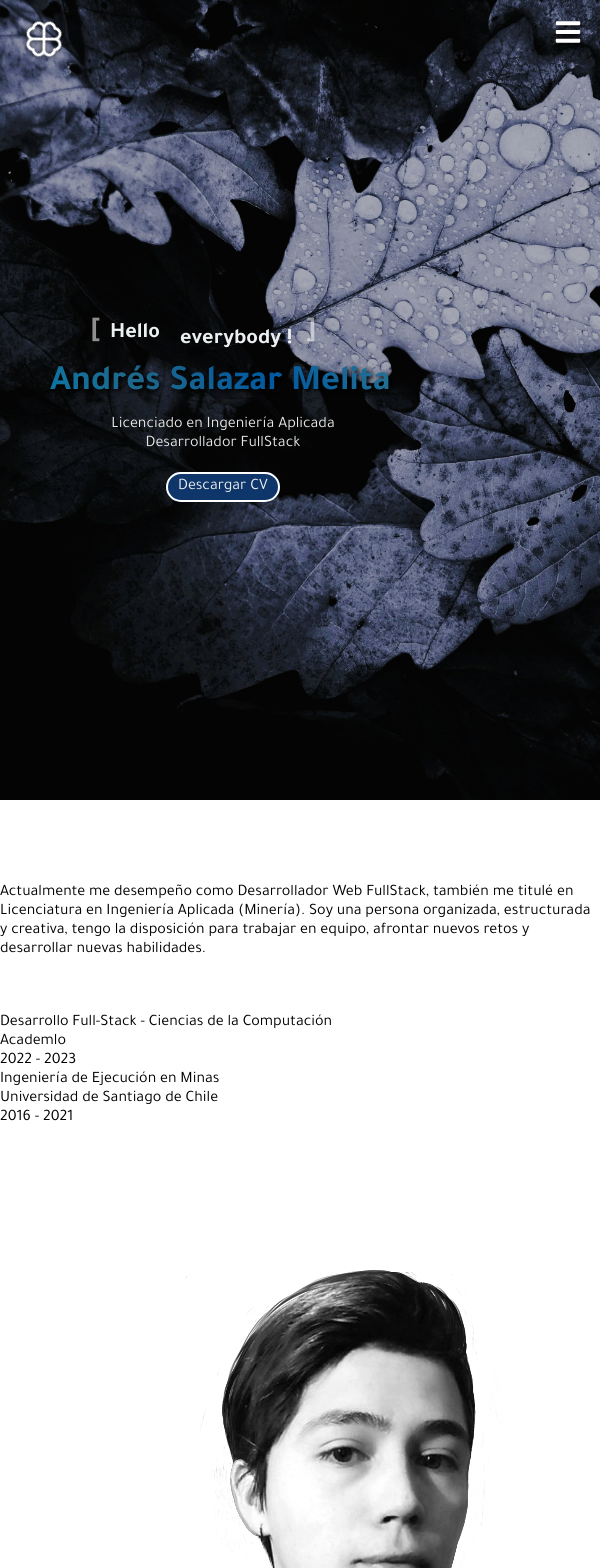
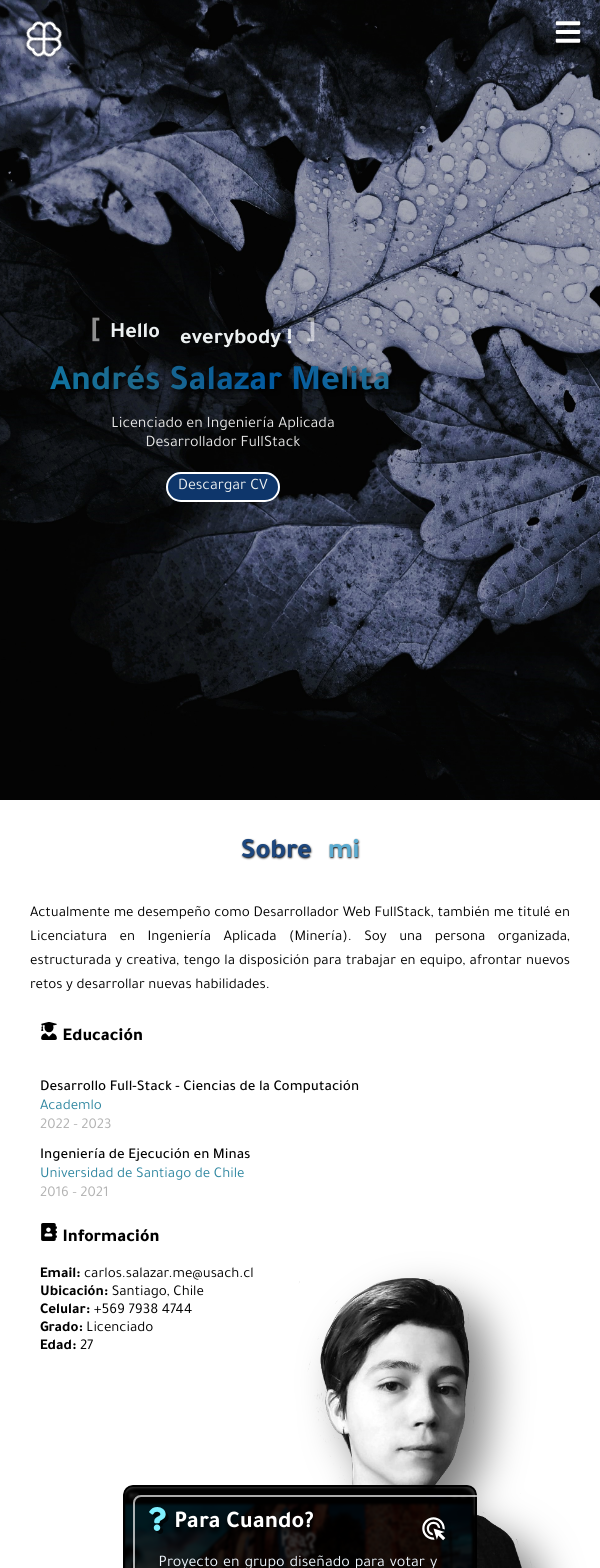
Before and after one commit to Andresmelita/portfolio-casm, a React (Vite) app: page / in a window 600 px wide. Shown: the top 1568 px of the page. Built offline with nearby package versions, Linux system fonts and the light colour scheme.

Commit message:
about me design modified

```diff
--- a/src/components/About/about.scss
+++ b/src/components/About/about.scss
@@ -525,6 +525,186 @@
     }
 }
 @media (min-width: 480px) and (max-width: 767px) {
+    .about-container {
+        display: flex;
+        flex-direction: column;
+        overflow: hidden;
+        padding-top: 18px;
+        flex-wrap: nowrap;
+        position: relative;
+        flex-direction: column;
+        height: max-content;
+        width: 100%;
+        background-color: rgb(255, 255, 255);
+        color: rgb(0, 0, 0);
+
+        .about-title {
+            margin-top: 18px;
+            margin-bottom: 18px;
+            display: flex;
+            justify-content: center;
+            flex-wrap: wrap;
+            margin-left: 0px;
+            align-self: center;
+            height: 40px;
+            width: 40%;
+
+            .title {
+                text-align: center;
+                display: flex;
+                font-size: 28px;
+                color: rgb(29, 71, 126);
+                gap: 1rem;
+                text-shadow: 0.5px 0.5px 2px black;
+            }
+            .title-p {
+                color: rgb(92, 172, 209);
+                align-self: center;
+                text-align: center;
+                font-size: 28px;
+            }
+        }
+
+        .about-body {
+            padding-top:8px;
+            display: flex;
+            flex-direction: row;
+            flex-wrap: wrap;
+            width: 90%;
+            margin: auto;
+
+            .about-description {
+                display: flex;
+                flex-direction: column;
+                justify-content: center;
+                text-align: justify;
+                width: 100%;
+                height: max-content;
+                margin-left: 0px;
+                margin-bottom: 0px;
+                color: rgb(0, 0, 0);
+                gap: 1.5rem;
+                order: 1;
+
+                .myName {
+                    font-weight: 600;
+                    line-height: 1.6;
+                    display: none;
+                    font-size: 22px;
+                    margin-right: 100px;
+                    padding-left: 30px;
+
+                }
+
+                .paragraph {
+                    line-height: 1.6;
+                    font-size: 15px;
+                    margin-right: 0px;
+                    padding-left: 0px;
+                }
+
+                .about-information {
+                    display: flex;
+                    flex-direction: column;
+                    flex-wrap: nowrap;
+                    gap: 10px;
+                    padding-left: 0px;
+                    margin-top: 0px;
+
+                    .information-education, .information {
+                        text-decoration: none;
+                        text-indent: 0px;
+                        width: 400px;
+                        height: max-content;
+                        margin-left: 10px;
+
+
+                        .education-title {
+                            margin-bottom: 0px;
+                            margin-left: 0px;
+                            font-weight: 800;
+                            font-size: 18px;
+                            color: black;
+                        }
+
+                        .myInformation-title {
+                            margin-bottom: -10px;
+                            font-weight: 800;
+                            font-size: 18px;
+                            color: black;
+                            line-height: 1rem;
+                        }
+
+                        .myInformation {
+                            width: 500px;
+                            font-size: 16px;
+                            display: flex;
+                            flex-direction:column-reverse;
+                            padding-left: 0px;
+
+                            .datum {
+                                width: 400px;
+                                font-size: 15px;
+                                padding-bottom: px;
+                                color: black;
+
+                                span {
+                                    font-weight: 600;
+                                    color: black;
+                                }
+                            }
+                        }
+
+                        .education {
+                            margin-bottom: 10px;
+                            margin-left: 0px;
+                            font-size: 15px;
+                            line-height: 1.2rem;
+
+                            li {
+                                margin-left: 0px;
+                            }
+
+                            .year {
+                                color: rgb(179, 179, 179);
+
+                            }
+
+                            .career {
+                                color: black;
+                                font-weight: 500;
+                            }
+
+                            .institution {
+                                color: rgb(47, 135, 161);
+                            }
+                        }
+                    }
+                }
+
+            }
+
+            .about-img {
+                display: flex;
+                position: relative;
+                order: 2;
+                height: 100%;
+                width: 60vw;
+                margin: auto;
+                margin-right: 20px;
+                margin-bottom: -90px;
+                bottom: 80px;
+                cursor: pointer;
+
+                .me {
+                    width: 378px;
+                    margin: auto;
+                    aspect-ratio: 1;
+                    filter: drop-shadow(20px 20px 20px rgba(0,0,0,0.5));
+                }
+            }
+        }
+    }
 }
 @media screen and (max-width: 479px) {
     .about-container {
@@ -536,16 +716,18 @@
         position: relative;
         flex-direction: column;
         height: max-content;
-        width: 100vw;
+        width: 100%;
         background-color: rgb(255, 255, 255);
         color: rgb(0, 0, 0);
 
         .about-title {
-            padding: 0;
+            margin-top: 18px;
+            margin-bottom: 18px;
             display: flex;
             flex-wrap: wrap;
             margin-left: 0px;
             align-self: center;
+            justify-content: center;
             height: 40px;
             width: 40%;
             align-self: center;
```
